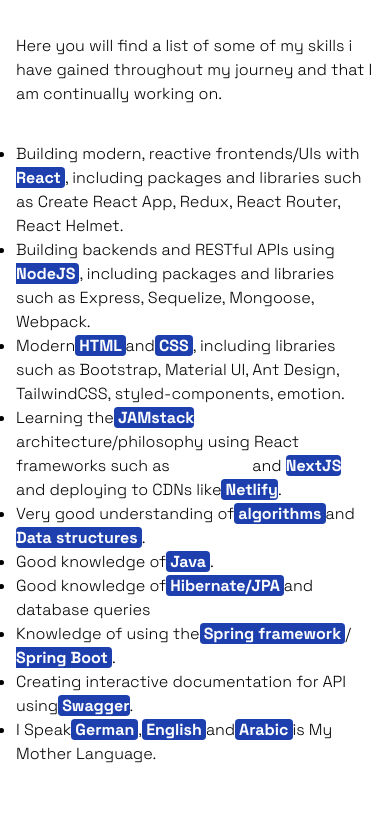
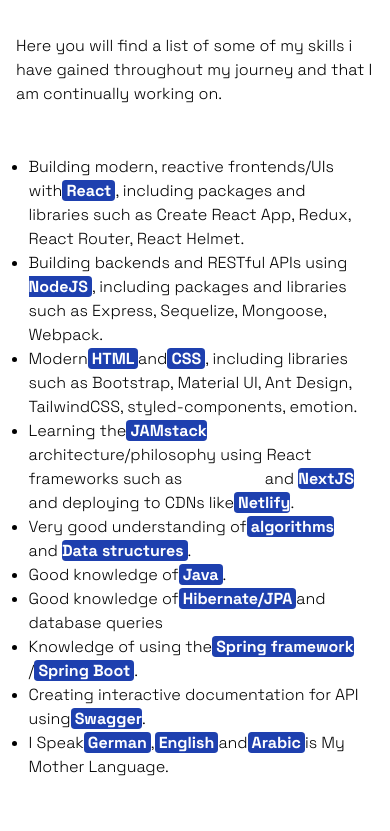
Before and after one commit to AhmedWaeer/HomePage, a Next.js app: page / in a window 390 px wide. Shown: the part 1493-2324 px from the top of the page. Built offline with nearby package versions, Linux system fonts and the light colour scheme.

Commit message:
Update Technologies.js

```diff
--- a/src/components/Technologies/Technologies.js
+++ b/src/components/Technologies/Technologies.js
@@ -10,7 +10,7 @@
     <SectionText>
     Here you will find a list of some of my skills i have gained throughout my journey and that I am continually working on.
     </SectionText>
-    <div className="text-4xl text-black font-light list-disc ">
+    <div className="p-5 lg:p-0 text-4xl text-black font-light list-disc ">
     <SectionText>
       <ul className="" >
         <li className="list-disc">Building modern, reactive frontends/UIs with<span className="text-white font-bold bg-blue-800 rounded-md"> React </span>, including packages and libraries such as Create React App, Redux, React Router, React Helmet.</li>
```
